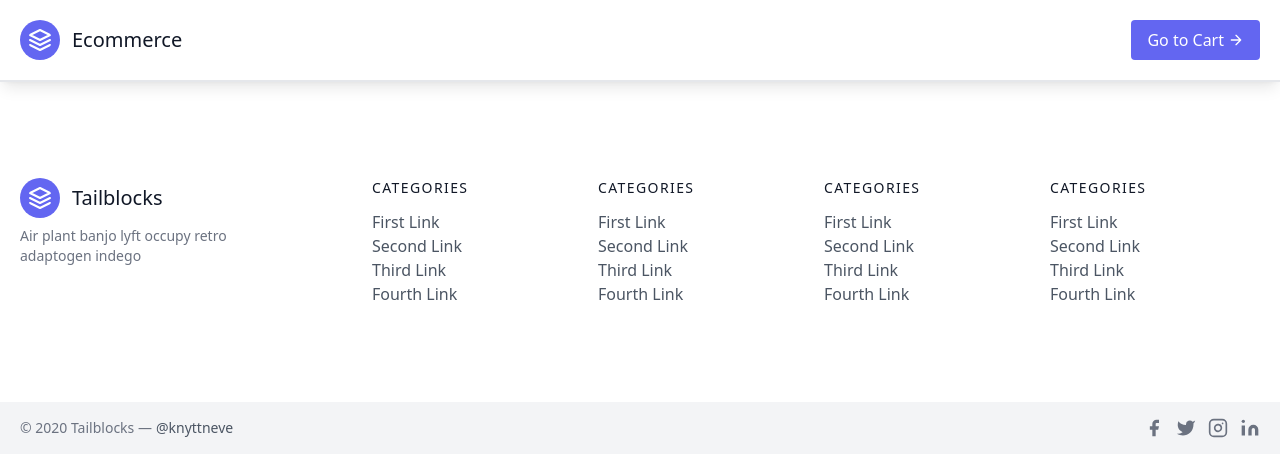
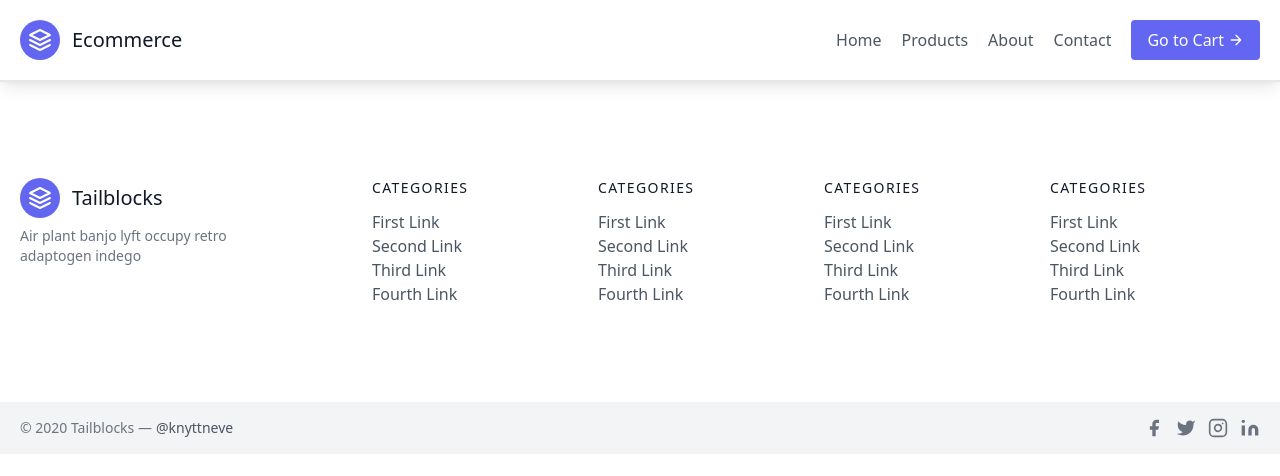
Before and after one commit to nesathanozturk/ozshop, a React (Create React App) app: page /contact in a window 1280 px wide. Shown: the top 476 px of the page. Built offline with nearby package versions, Linux system fonts and the light colour scheme.

Commit message:
feat: creted navigations

```diff
--- a/src/components/header/Header.jsx
+++ b/src/components/header/Header.jsx
@@ -1,4 +1,25 @@
+import { Link } from "react-router-dom";
+
 const Header = () => {
+  const navigations = [
+    {
+      name: "Home",
+      path: "/",
+    },
+    {
+      name: "Products",
+      path: "/products",
+    },
+    {
+      name: "About",
+      path: "/about",
+    },
+    {
+      name: "Contact",
+      path: "/contact",
+    },
+  ];
+
   return (
     <header className="text-gray-600 shadow-lg">
       <div className="container mx-auto flex flex-wrap p-5 flex-col md:flex-row items-center">
@@ -18,6 +39,11 @@ const Header = () => {
           <span className="ml-3 text-xl">Ecommerce</span>
         </a>
         <nav className="md:ml-auto flex flex-wrap items-center text-base justify-center"></nav>
+        {navigations.map((navigation) => (
+          <Link to={navigation.path} className="mr-5 hover:text-gray-900">
+            {navigation.name}
+          </Link>
+        ))}
         <button className="inline-flex items-center text-white bg-indigo-500 border-0 py-2 px-4 focus:outline-none hover:bg-indigo-700 rounded text-base mt-4 md:mt-0">
           Go to Cart
           <svg
```
